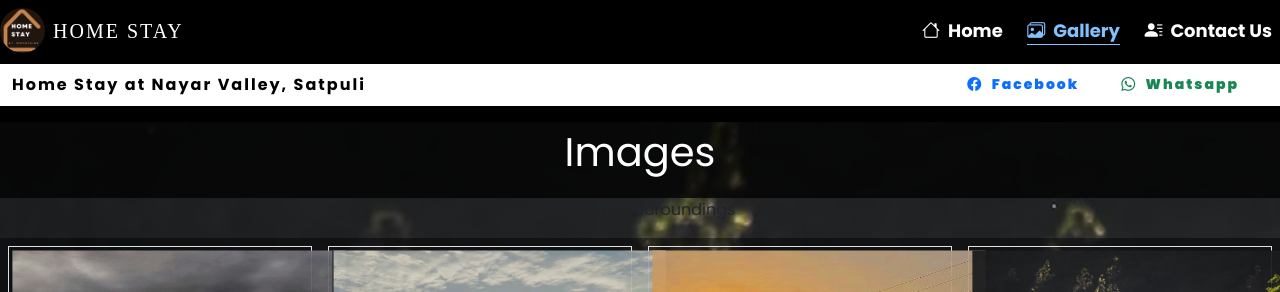
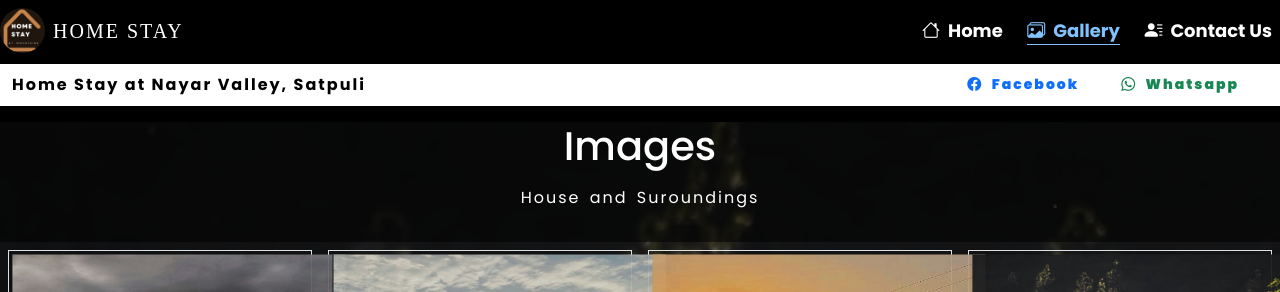
Before and after one commit to anirudhkala110/HomeStay, a React (Create React App) app in the folder frontend/: page /gallery in a window 1280 px wide. Shown: the top 292 px of the page. Built offline with nearby package versions, Linux system fonts and the light colour scheme.

Commit message:
Ready to Launch

```diff
--- a/frontend/src/Images/Images.jsx
+++ b/frontend/src/Images/Images.jsx
@@ -50,8 +50,8 @@ const Images = () => {
     }
     return (
         <div className='' style={{ height: '' }}>
-            <center className='fs-1 w-100 text-white pb-3' style={{ background: 'rgb(0 0 0 /75%)' }}>Images</center>
-            <center><p>House and Suroundings</p></center>
+            <center className='w-100 text-white pb-2' style={{ background: 'rgb(0 0 0 /75%)' }}><h1>Images</h1></center>
+            <center className='text-white pb-3' style={{ letterSpacing: '2px', wordSpacing: '3px', background: 'rgb(0 0 0 /75%)' }}><p>House and Suroundings</p></center>
             <div className='container-fluid text-white' style={{ background: 'rgb(0 0 0 / 45%)' }}>
                 <div className='row' >
                     {
```
